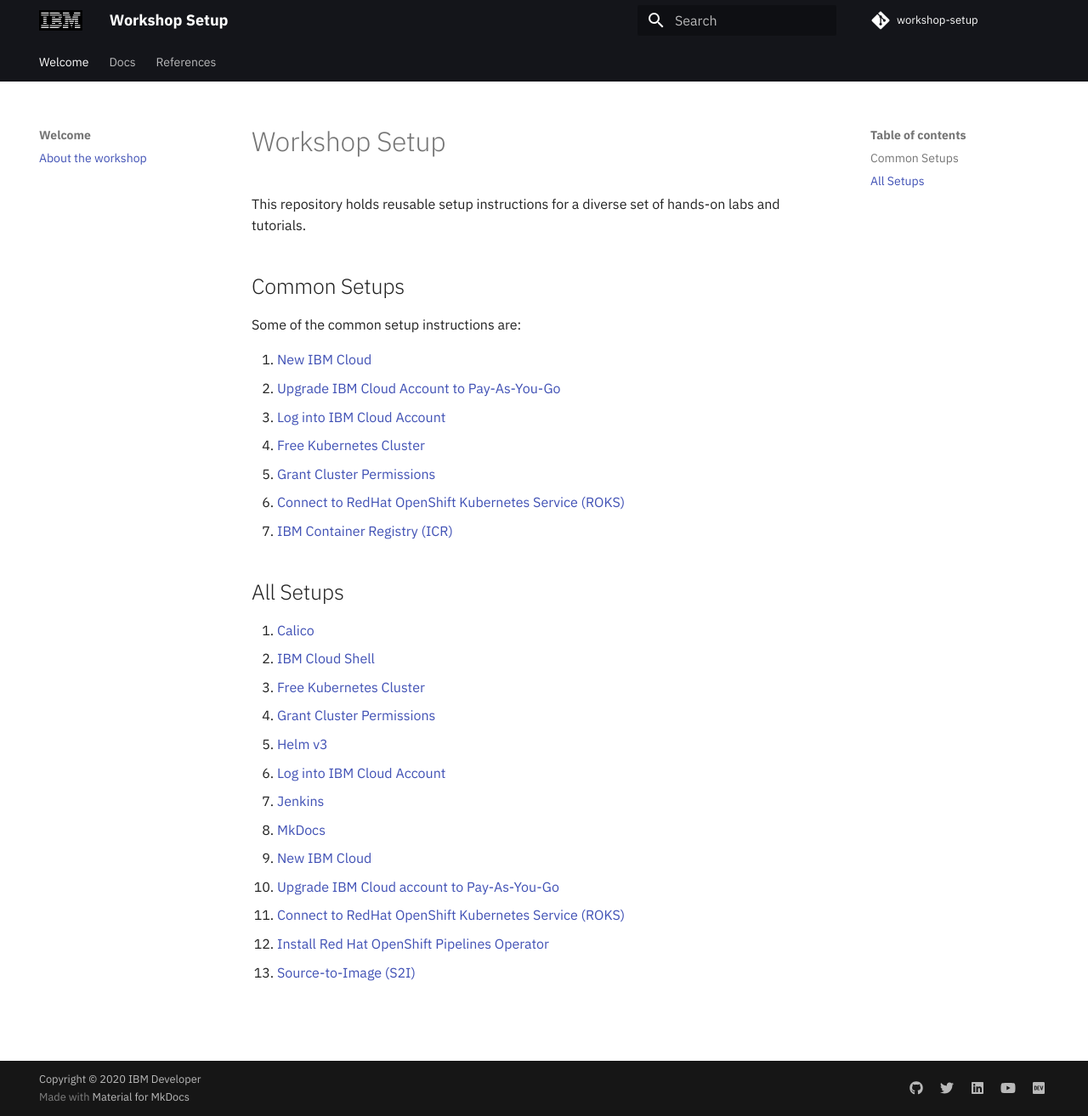
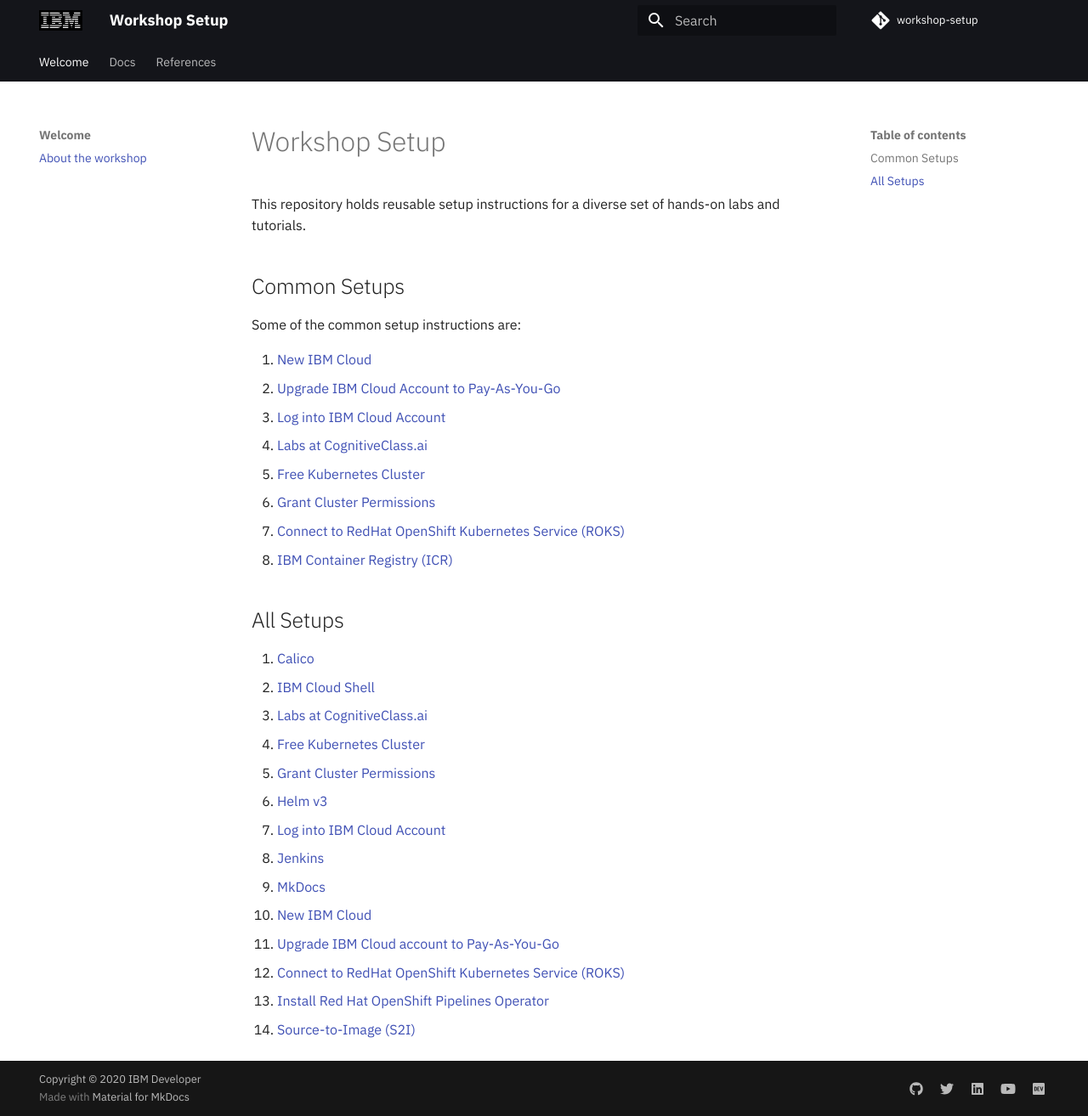
Before and after one commit to IBM/workshop-setup, an MkDocs documentation site: the page built from docs/README.md, in a window 1280 px wide and 1314 px high. Shown: the whole window at 85% size. Built offline with MkDocs 1.6.1 and Material for MkDocs 9.7.7, drawn with Linux system fonts in a browser that asks for light colours; comment, search, counter and statistics services are not loaded.

```diff
--- a/docs/README.md
+++ b/docs/README.md
@@ -9,6 +9,7 @@ Some of the common setup instructions are:
 1. [New IBM Cloud](NEWACCOUNT.md)
 1. [Upgrade IBM Cloud Account to Pay-As-You-Go](PAYASYOUGO.md)
 1. [Log into IBM Cloud Account](IBMCLOUD.md)
+1. [Labs at CognitiveClass.ai](COGNITIVECLASS.md)
 1. [Free Kubernetes Cluster](FREEIKSCLUSTER.md)
 1. [Grant Cluster Permissions](GRANTCLUSTER.md)
 1. [Connect to RedHat OpenShift Kubernetes Service (ROKS)](ROKS.md)
@@ -18,6 +19,7 @@ Some of the common setup instructions are:
 
 1. [Calico](CALICO.md)
 1. [IBM Cloud Shell](CLOUDSHELL.md)
+1. [Labs at CognitiveClass.ai](COGNITIVECLASS.md)
 1. [Free Kubernetes Cluster](FREEIKSCLUSTER.md)
 1. [Grant Cluster Permissions](GRANTCLUSTER.md)
 1. [Helm v3](HELM.md)
```
Also changed, not shown: docs/COGNITIVECLASS.md (+0 -2 lines), docs/PIPELINES.md (line endings or trailing spaces).
